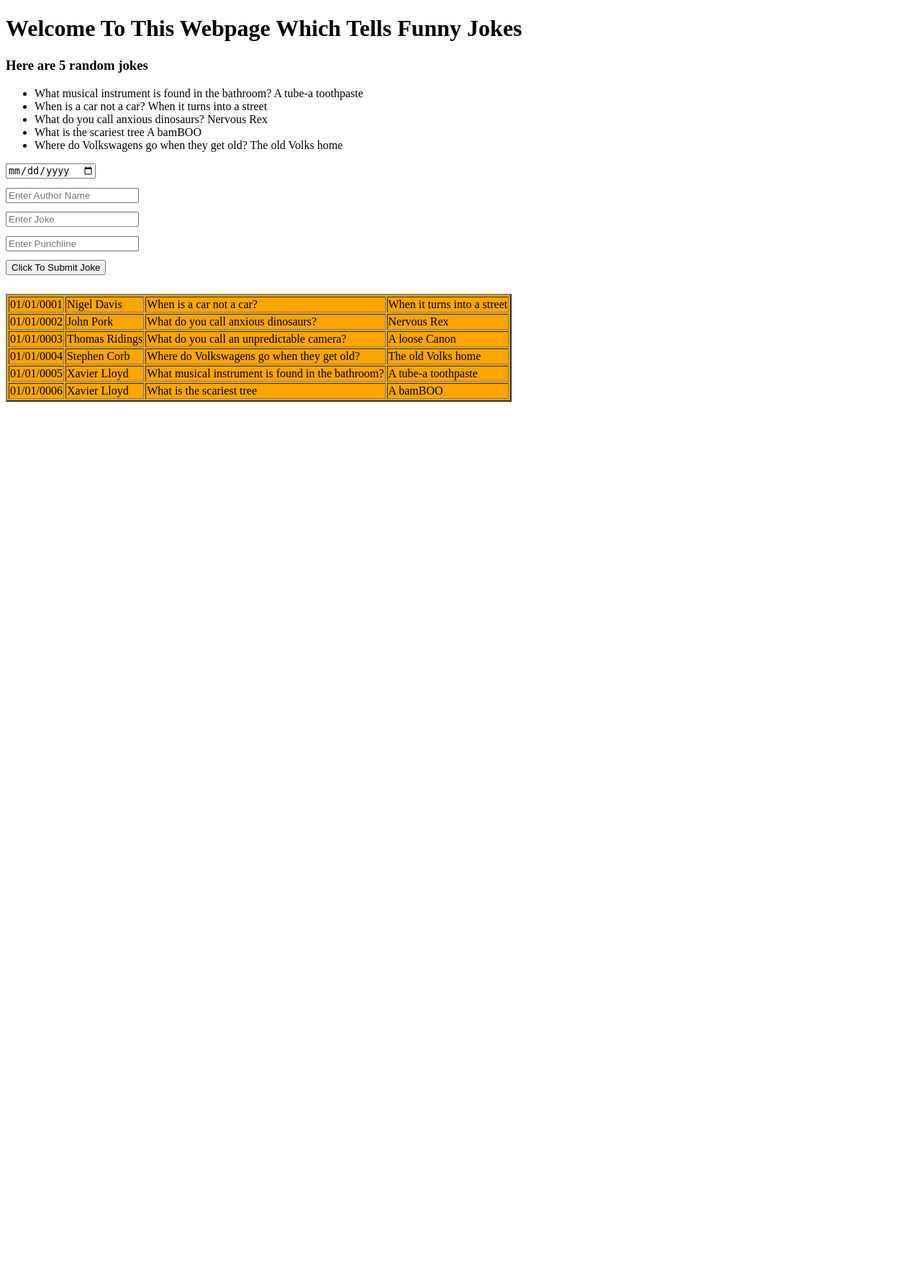
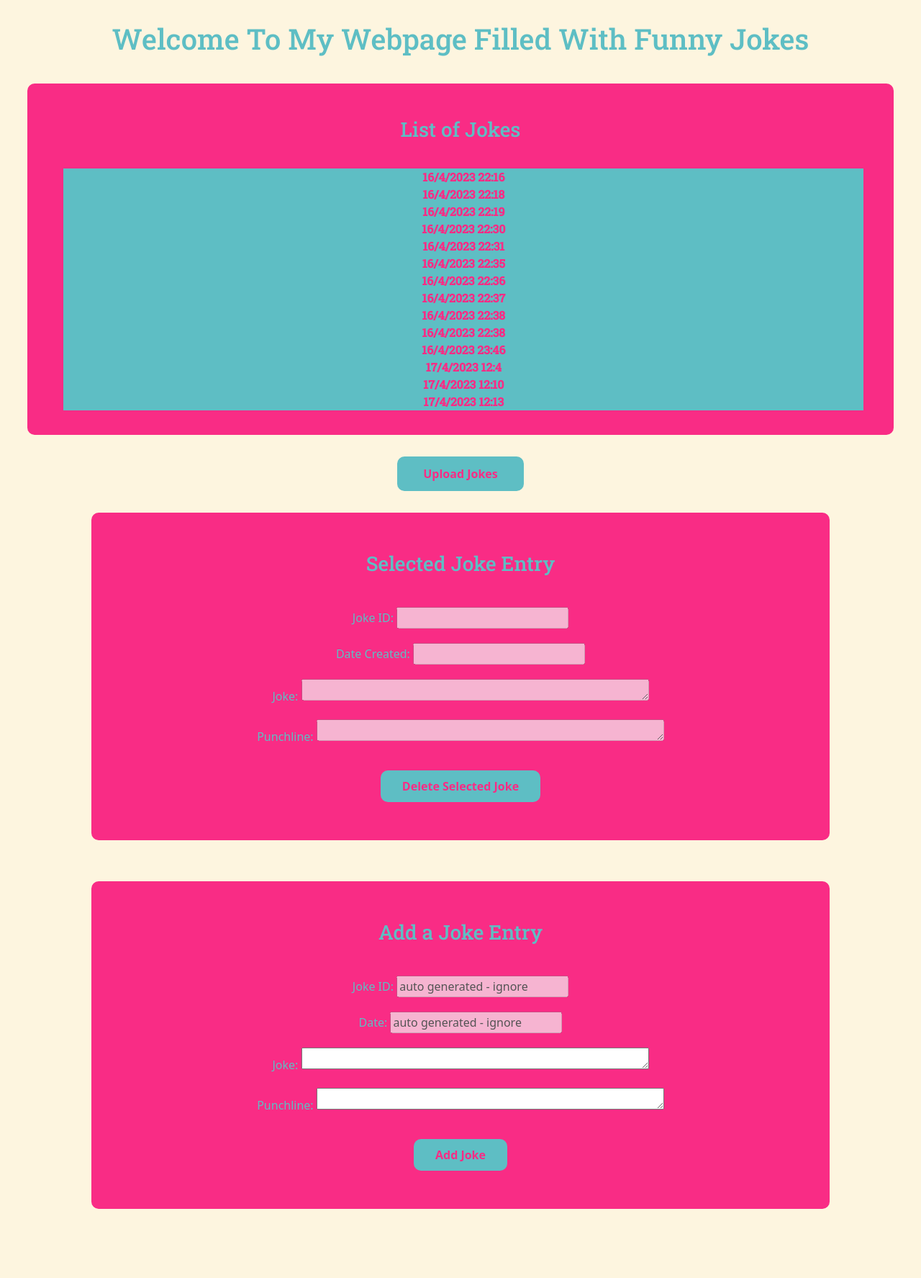
Before and after one commit to GitHubNoyly/APP-Assignment, a Flask app: page / in a window 1280 px wide. Shown: the whole page at 72% size. Before the commit the page ends 558 px from the top, so only its background shows below. Run offline with Flask 2, Linux system fonts and the light colour scheme.

Commit message:
fully working site with some designs

```diff
--- a/main.py
+++ b/main.py
@@ -5,23 +5,26 @@ app = Flask(__name__)
 
 
 @app.route('/')
-def display_homepage():
-  return render_template('index.html')
+def displayHomepage():
+    return render_template('index.html')
 
 
 @app.route("/api/jokes", methods=['GET'])
-def joke():
-  site_root = os.path.realpath(os.path.dirname(__file__))
-  json_url = os.path.join(site_root, "data", "jokes.json")
-  file = open(json_url, "r")
+def getJokes():
+    site_root = os.path.realpath(os.path.dirname(__file__))
+    json_url = os.path.join(site_root, "data", "jokes.json")
 
-  return file.read()
+    with open(json_url, 'r') as openfile:
+        json_object = json.load(openfile)
+    return json_object
+
 
 @app.route("/api/jokes", methods=['PUT'])
-def uploadjoke():
-    print('saving joke')
-    messageOK = jsonify(message="Jokes Successfully uploaded!")
-    messageFail = jsonify(message="Uploading jokes failed")
+def uploadJokes():
+    print('saving jokes')
+    messageOK = jsonify(message="your jokes have been uploaded!")
+    messageFail = jsonify(
+        message="Uploading Jokes failed")
     if request.is_json:
         # Parse the JSON into a Python dictionary
         req = request.get_json()
@@ -33,7 +36,7 @@ def uploadjoke():
 
         # with keyword deals with closing file etc.
         with open(json_url, 'w') as openfile:
-            json.dump(req, openfile, indent=2)
+            json.dump(req, openfile, indent = 3)
 
         # Return a string along with an HTTP status code
         return messageOK, 200
@@ -43,5 +46,7 @@ def uploadjoke():
         # The request body wasn't JSON so return a 400 HTTP status code
         return messageFail, 400
 
-if __name__ == "__main__":
-  app.run(host='0.0.0.0', port=8080)
+
+# run app
+if __name__ == '__main__':
+    app.run(host='0.0.0.0', port=8080)
--- a/static/scripts/script.js
+++ b/static/scripts/script.js
@@ -1,130 +1,141 @@
+//event handlers for jokes
+document.getElementById("jokeEntries").addEventListener('click', populateEntry);
+document.getElementById("btnDeleteEntry").addEventListener('click', deleteEntry);
+document.getElementById("btnAddEntry").addEventListener('click', addEntry);
+document.getElementById("btnUploadJokes").addEventListener('click', uploadJournal);
 
-// initialise joke list
+// initialise jokes list
 document.addEventListener("DOMContentLoaded", function(){
- console.log("calling getJoke");
- getJokeEntries();
+    console.log("calling getJokes")
+    getJokes();
 });
 
-function getJokeEntries(){
+//utility functions - DO NOT EDIT OR DELETE
+function getUniqueKey(){
+    return ([1e7]+-1e3+-4e3+-8e3+-1e11).replace(/[018]/g, c =>
+        (c ^ crypto.getRandomValues(new Uint8Array(1))[0] & 15 >> c / 4).toString(16)
+    );
+};
+
+function getJokes(){
   let xhttp = new XMLHttpRequest();
   xhttp.onreadystatechange = function() {
-  console.log(this.readyState, this.status);
+    if (this.readyState == 4 && this.status == 200) {
+      let jokeResult = JSON.parse(this.responseText);
+      let jokeList = "";
+      for (let item of jokeResult.jokes) {
+        jokeList = jokeList + "<li dat='" + String(item.date) +  "' joke='" + String(item.joke) + "' punchline='" + String(item.punchline) + "' id='joke " + jokeResult.jokes.indexOf(item) + "'>" + String(item.date) + "</li>";
+      }
 
-  if (this.readyState == 4 && this.status == 200) {
-    console.log("success");
-    let jokeResult = JSON.parse(this.responseText);
-    const displayJokes = [];;
-    for (let item of jokeResult.jokes) {
-      displayJokes.push([[String(item.entryDate)], [String(item.author)], [String(item.joke)],[String(item.punchline)]]);
+    document.getElementById("jokeEntries").innerHTML = jokeList;
+
     }
-      makeJokeTable(displayJokes);
-    }
-   else{
+    else{
       console.log("xhttp request problem occurred")
     }
   }
-  xhttp.open("GET", "/api/jokes", true);
+  xhttp.open("GET", "api/jokes", true);
   xhttp.send();
 }
 
-function makeJokeTable(displayJokes) {
+function clearEntry(){
+    document.getElementById("idEntry").value = "";
+    document.getElementById("dateEntry").value = "";
+    document.getElementById("jokeEntry").value = "";
+    document.getElementById("punchlineEntry").value = "";
+}
 
-  // creates a <table> element and a <tbody> element
-  const tbl = document.createElement("table");
-  const tblBody = document.createElement("tbody");
+function populateEntry(e){
+    //clear old entry
+    clearEntry()
+    //console.log("item: " + e.target);
+    let itemIndex = e.target.id
+    let itemDate = e.target.getAttribute("dat");
+    let itemJoke = e.target.getAttribute("joke");
+    let itemPunchline = e.target.getAttribute("punchline");
+    document.getElementById("idEntry").value = itemIndex;
+    document.getElementById("dateEntry").value = itemDate;
+    document.getElementById("jokeEntry").value = itemJoke;
+    document.getElementById("punchlineEntry").value = itemPunchline;
+}
 
-  // creating all cells
-  for (let i = 0; i < displayJokes.length; i++) {
-    // creates a table row
-    const row = document.createElement("tr");
-
-    for (let j = 0; j < 4; j++) {
-      // Create a <td> element and a text node, make the text
-      // node the contents of the <td>, and put the <td> at
-      // the end of the table row
-      const cell = document.createElement("td");
-      const cellText = document.createTextNode(displayJokes[i][j]);
-      cell.appendChild(cellText);
-      row.appendChild(cell);
-    }
-
-    // add the row to the end of the table body
-    tblBody.appendChild(row);
-  }
-
-  // put the <tbody> in the <table>
-  tbl.appendChild(tblBody);
-  // appends <table> into <body>
-  document.body.appendChild(tbl);
-  // sets the border attribute of tbl to '2'
-  tbl.setAttribute("border", "2");
-  tbl.classList.add("unSelectedRow");
-
-   tableLoad(displayJokes);
-
-  displayJokes.sort(() => Math.random() - 0.5);
-  for (let i = 0; i <= 5; i++) {
-    console.log(displayJokes[i]);
-    document.getElementById("placeholder"+(i+1)).innerHTML = displayJokes[i][2] + "  " + displayJokes[i][3];
+function addEntry(){
+  let uid = getUniqueKey();
+  console.log("uid: " + uid)
+  const d = new Date();
+  let newDate = d.getDate() + "/" + d.getMonth() + "/" + d.getFullYear() + " " + d.getHours() + ":" + d.getMinutes();
+  console.log("date: " + newDate);
+  let newJoke = document.getElementById("jokeAdd").value;
+  let newPunchine = document.getElementById("punchlineAdd").value;
+  if(newJoke == "" || newPunchine == ""){
+    alert("Please enter values in the name and the notes inputs.")
+  }else{
+    //create new li item
+    let newEntry = document.createElement('li');
+    newEntry.id = uid;
+    newEntry.setAttribute("dat", newDate)
+    newEntry.setAttribute("joke", newJoke);
+    newEntry.setAttribute("punchline", newPunchine);
+    newEntry.innerText = newDate;
+    document.getElementById("jokeEntries").appendChild(newEntry)
+    alert("joke has now been added to the list above. Upload to save the list.")
   }
 }
 
+function deleteEntry(){
+  let idToDelete = document.getElementById("idEntry").value;
+  if(idToDelete != ""){
+    document.getElementById(idToDelete).remove();
+    //remove deleted details from selected entry boxes
+    clearEntry()
+    alert("Journal entry deleted on clientside. Upload to save changes.")
+  } else {
+    alert("Please select an entry to delete.")
+  }
 
-function tableLoad(displayJokes){
-  var myTable = document.getElementsByTagName("tr");
-  console.log(myTable[0])
-  function selectJokeRow(joke) {
-    console.log("a row has been selected");
-    var rowElement = joke.target.parentElement;
-    if (rowElement.className == "selectedRow") {
-       rowElement.classList.remove("selectedRow");
-       rowElement.classList.add("unSelectedRow");
-    }
-    else if (rowElement.id !== "pop_table" || rowElement.tagName !== "body") {
-       rowElement.classList.remove("unSelectedRow");
-       rowElement.classList.add("selectedRow");
-    }
-  }
-  for (let i = 0; i < displayJokes.length; i++) {
-      myTable[i].addEventListener("click", selectJokeRow, false);
-  }
 
 }
 
-function uploadJokes(){
-
+function uploadJournal(){
+  //get list
+  let uploadList = document.getElementById("jokeEntries");
+  var entriesList = uploadList.getElementsByTagName("li")
+  //console.log("entries no. " + entriesList.length)
   // make object to convert to JSON
   let uploadObject = {};
   uploadObject.jokes = [];
-
-  const objEntry = {
-    entryDate:document.getElementById("entry_date").value,
-    author:document.getElementById("author").value,
-    joke:document.getElementById("joke").value,
-    punchline:document.getElementById("punchline").value
-  };
-  uploadObject.jokes.push(objEntry);
+  //list items and put into an array of objects
+  //console.log(entriesList)
+  for (let i = 0; i < entriesList.length ; i++){
+    //console.log("upload entry " + entriesList[i].innerHTML);
+    let objEntry = {}
+    objEntry.date = entriesList[i].getAttribute("dat");
+    objEntry.joke = entriesList[i].getAttribute("joke");
+    objEntry.punchline = entriesList[i].getAttribute("punchline");
+    uploadObject.jokes.push(objEntry);
+  }
+  //console.log("upload Object:" + JSON.stringify(uploadObject));
+  //console.log(uploadObject.journals[0])
 
   //convert object to JSON and put to api
   let xhttp = new XMLHttpRequest();
-  let url = "/api/jokes";
+  let url = "/api/jokes"
 
     xhttp.onreadystatechange = function() {
       let strResponse = "Error: no response";
       if (this.readyState == 4 && this.status == 200) {
         strResponse = JSON.parse(this.responseText);
-        alert(strResponse.message);
+        alert(strResponse.message)
       }
+      //document.getElementById(elResponse).setAttribute("value",  strResponse.result);
 
     };
     xhttp.open("PUT", url, true);
     // Converting JSON data to string
-    var data = JSON.stringify(uploadObject);
-    console.log(data);
+    var data = JSON.stringify(uploadObject)
     // Set the request header i.e. which type of content you are sending
     xhttp.setRequestHeader("Content-Type", "application/json");
     //send it
     xhttp.send(data);
 
-    document.location.reload();
 }
--- a/static/style.css
+++ b/static/style.css
@@ -1,16 +1,78 @@
-.unSelectedRow{
-  background-color: orange;
-  color: black;
+body{
+  color: #5EBEC4 !important;
+  padding: 0 3% 3% 3%;
+  background-color: #FDF5DF !important;
 }
 
-.selectedRow{
-  background-color: white;
+h1,h3{
+  padding:2.5%;
+  font-family: 'Roboto Slab', serif;
+  font-weight: bold;
 }
 
-input{
-  margin-bottom: 1%;
+.jokeList{
+  background-color: #F92C85;
+  padding: 1.5%;
+  border: none;
+  border-radius: 10px;
+}
+
+
+.jokesItem{
+  padding: 2.5%;
+  margin: 5%;
+  background-color: #F92C85;
+  border: none;
+  border-radius: 10px;
+}
+
+.jokesItem > div > div{
+    padding:1%;
+}
+
+.addItem{
+  padding: 2.5%;
+  margin: 5%;
+  background-color: #F92C85;
+  border: none;
+  border-radius: 10px;
+}
+
+.addItem > div > div{
+    padding:1%;
+}
+
+ol{
+  max-width: 98%;
+  list-style-type: none;
+}
+
+li{
+  transition-duration: 1s;
+  font-family: 'Roboto Slab', serif;
+  font-weight: bold;
+  color: #F92C85;
+  background-color: #5EBEC4;
+}
+
+li:hover{
+  transition-duration: 0.5s;
+  background-color: #FDF5DF;
 }
 
 button{
-  margin-bottom: 2%;
+  transition-duration: 1s;
+  padding: 1% 3%;
+  margin: 2.5% !important;
+  border: none;
+  border-radius: 10px !important;
+  color: #F92C85;
+  background-color: #5EBEC4;
+  font-family: 'Roboto Slab', serif;
+  font-weight: bold;
 }
+
+button:hover{
+  transition-duration: 1s;
+  background-color: #FDF5DF;
+}
--- a/templates/index.html
+++ b/templates/index.html
@@ -2,48 +2,66 @@
 <html>
 
 <head>
-  <meta charset="utf-8">
-  <meta name="viewport" content="width=device-width">
-  <title>Jokes</title>
-  <link href="static/style.css" rel="stylesheet" type="text/css" />
+	<title>APP Assignment</title>
+	<link rel="stylesheet" href="static/style.css">
+  <link href="https://cdn.jsdelivr.net/npm/bootstrap@5.3.0-alpha3/dist/css/bootstrap.min.css" rel="stylesheet" integrity="sha384-KK94CHFLLe+nY2dmCWGMq91rCGa5gtU4mk92HdvYe+M/SXH301p5ILy+dN9+nJOZ" crossorigin="anonymous">
+<link rel="preconnect" href="https://fonts.googleapis.com">
+<link rel="preconnect" href="https://fonts.gstatic.com" crossorigin>
+<link href="https://fonts.googleapis.com/css2?family=Roboto+Slab:wght@500&display=swap" rel="stylesheet">
+
 </head>
 
 <body>
 
-  <h1>Welcome To This Webpage Which Tells Funny Jokes</h1>
-  <h3>Here are 5 random jokes</h3>
+  <div id="journal">
 
+    <h1 class="text-center">Welcome To My Webpage Filled With Funny Jokes</h2>
 
-  <div class="display_jokes">
-    <ul>
-      <li id="placeholder1"></li>
-      <li id="placeholder2"></li>
-      <li id="placeholder3"></li>
-      <li id="placeholder4"></li>
-      <li id="placeholder5"></li>
-    </ul>
+    <div class="jokeList text-center">
+        <h3>List of Jokes</h3>
+        <ol id="jokeEntries">
+          <li>item 1</li>
+          <li>item 2</li>
+        </ol>
+    </div>
+
+    <div class="text-center"><button id="btnUploadJokes">Upload Jokes</button></div>
+
+    <div class="container text-center">
+      <div class="row">
+        <div class="col jokesItem">
+            <h3>Selected Joke Entry</h3>
+              <div>
+                  <div><label for="idEntry">Joke ID: </label>
+                  <input type="text" id="idEntry" disabled></div>
+                  <div><label for="dateEntry">Date Created: </label>
+                  <input type="text" id="dateEntry" disabled></div>
+                  <div><label for="jokeEntry">Joke: </label>
+                  <textarea type="text" id="jokeEntry" rows="1" cols="50" disabled></textarea></div>
+                  <div><label for="punchlineEntry">Punchline: </label>
+                  <textarea id="punchlineEntry" name="punchlineEntry" rows="1" cols="50" disabled></textarea></div>
+              </div>
+            <div> <button id="btnDeleteEntry">Delete Selected Joke</button></div>
+        </div>
+
+        <div class="col addItem">
+              <h3>Add a Joke Entry</h3>
+              <div>
+                  <div><label for="idEntry">Joke ID:</label>
+                  <input type="text" id="idAdd" value="auto generated - ignore" disabled required></div>
+                  <div><label for="dateEntry">Date: </label>
+                  <input type="text" id="dateAdd" value="auto generated - ignore" disabled  required></div>
+                  <div><label for="nameEntry">Joke: </label>
+                  <textarea type="text" id="jokeAdd" rows="1" cols="50" required></textarea></div>
+                  <div><label for="txtEntry">Punchline: </label>
+              <textarea id="punchlineAdd" name="punchlineAdd" rows="1" cols="50" required></textarea></div>
+          </div>
+            <button id="btnAddEntry">Add Joke</button>
+        </div>
+      </div>
+    </div>
   </div>
 
-  <div class="add_joke_inputs">
-    <input type="date" id="entry_date" name="eDate" placeholder="Enter Entry Date"><br>
-    <input type="text" id="author" name="author" placeholder="Enter Author Name"><br>
-    <input type="text" id="joke" name="joke" placeholder="Enter Joke"><br>
-    <input type="text" id="punchline" name="pLine" placeholder="Enter Punchline"><br>
-    <button type="button" onclick="uploadJokes()">Click To Submit Joke</button>
-  </div>
-
-  <script src="/static/scripts/script.js"></script>
-
-  <!--
-  This script places a badge on your repl's full-browser view back to your repl's cover
-  page. Try various colors for the theme: dark, light, red, orange, yellow, lime, green,
-  teal, blue, blurple, magenta, pink!
-  -->
-
-  <script src="https://replit.com/public/js/replit-badge-v2.js" theme="dark" position="bottom-right"></script>
-
-
-
+<script src="static/scripts/script.js"></script>
 </body>
-
 </html>
```
Also changed, not shown: data/jokes.json (+73 -33 lines).
